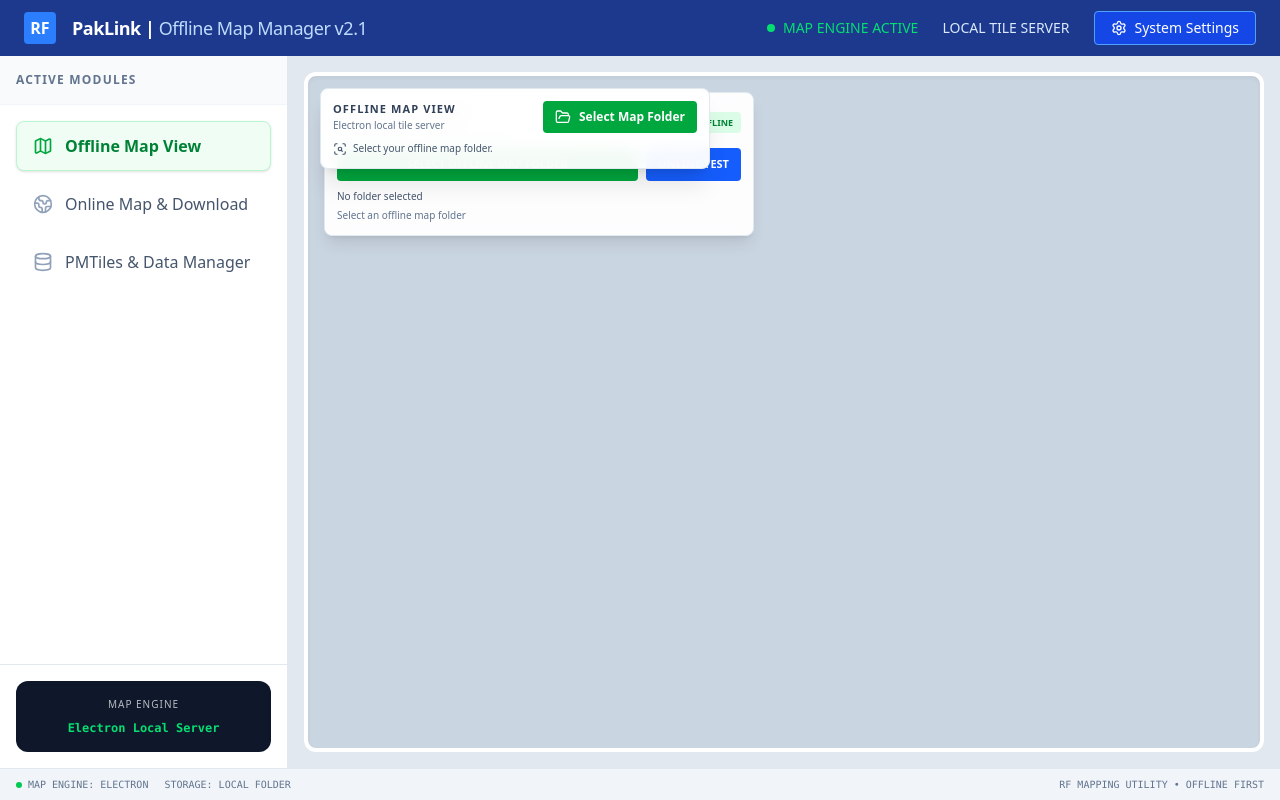
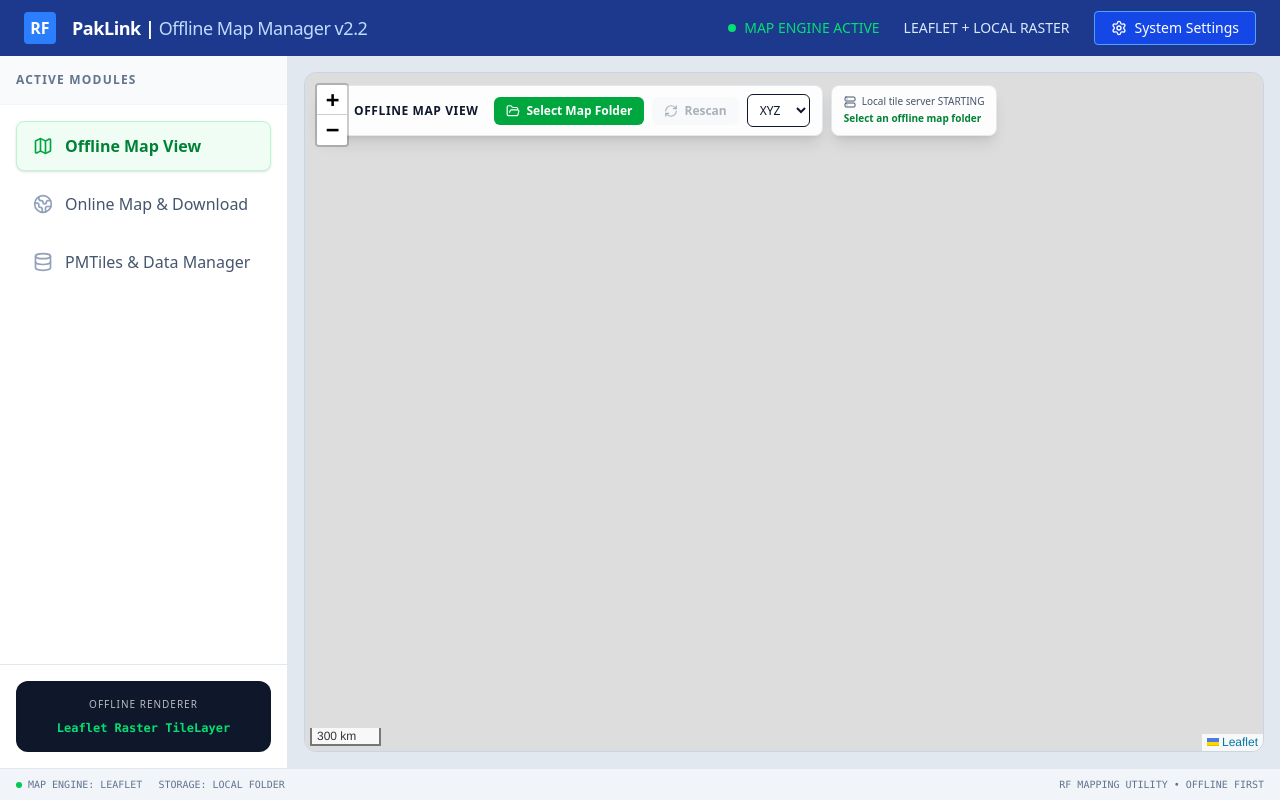
Before and after one commit to tauqeeraslam50-dev/Map-Data-Manager, a React (Vite) app: page / in a window 1280 px wide. Built offline with nearby package versions, Linux system fonts and the light colour scheme.

Commit message:
Use Leaflet raster viewer as primary offline map view

```diff
--- a/src/App.tsx
+++ b/src/App.tsx
@@ -1,8 +1,7 @@
 import React, { useState } from 'react';
 import UploadManager from './components/UploadManager';
-import OfflineMapViewer from './components/OfflineMapViewer';
+import OfflineRasterMap from './components/OfflineRasterMap';
 import OnlineMapManager from './components/OnlineMapManager';
-import OfflineMapControls from './components/OfflineMapControls';
 import { Database, Map as MapIcon, Settings, Menu, Globe2 } from 'lucide-react';
 
 export default function App() {
@@ -12,8 +11,8 @@
   return (
     <div className="flex flex-col h-screen w-full bg-slate-50 text-slate-900 overflow-hidden font-sans">
       <nav className="h-14 bg-blue-900 text-white flex items-center justify-between px-6 shrink-0 shadow-md">
-        <div className="flex items-center space-x-4"><div className="w-8 h-8 bg-blue-500 rounded flex items-center justify-center font-bold">RF</div><h1 className="text-lg font-semibold tracking-tight">PakLink | <span className="font-normal text-blue-200">Offline Map Manager v2.1</span></h1></div>
-        <div className="hidden md:flex items-center space-x-6 text-sm font-medium"><div className="flex items-center text-green-400"><div className="w-2 h-2 rounded-full bg-green-400 mr-2 animate-pulse" />MAP ENGINE ACTIVE</div><div className="text-blue-100">LOCAL TILE SERVER</div><button className="bg-blue-700 px-4 py-1.5 rounded hover:bg-blue-600 border border-blue-400 flex items-center gap-2 transition-colors"><Settings className="w-4 h-4" />System Settings</button></div>
+        <div className="flex items-center space-x-4"><div className="w-8 h-8 bg-blue-500 rounded flex items-center justify-center font-bold">RF</div><h1 className="text-lg font-semibold tracking-tight">PakLink | <span className="font-normal text-blue-200">Offline Map Manager v2.2</span></h1></div>
+        <div className="hidden md:flex items-center space-x-6 text-sm font-medium"><div className="flex items-center text-green-400"><div className="w-2 h-2 rounded-full bg-green-400 mr-2 animate-pulse" />MAP ENGINE ACTIVE</div><div className="text-blue-100">LEAFLET + LOCAL RASTER</div><button className="bg-blue-700 px-4 py-1.5 rounded hover:bg-blue-600 border border-blue-400 flex items-center gap-2 transition-colors"><Settings className="w-4 h-4" />System Settings</button></div>
         <button onClick={() => setMobileMenuOpen(!mobileMenuOpen)} className="md:hidden p-2 text-blue-100 hover:text-white"><Menu className="w-6 h-6" /></button>
       </nav>
       <div className="flex flex-1 overflow-hidden">
@@ -24,16 +23,16 @@
             <button onClick={() => selectTab('online')} className={`w-full flex items-center space-x-3 px-4 py-3 rounded-lg transition-colors border ${activeTab === 'online' ? 'bg-blue-50 border-blue-200 text-blue-700 font-semibold' : 'border-transparent text-slate-600 hover:bg-slate-50 hover:text-slate-900'}`}><Globe2 className={`w-5 h-5 ${activeTab === 'online' ? 'text-blue-600' : 'text-slate-400'}`} /><span>Online Map & Download</span></button>
             <button onClick={() => selectTab('data')} className={`w-full flex items-center space-x-3 px-4 py-3 rounded-lg transition-colors border ${activeTab === 'data' ? 'bg-blue-50 border-blue-200 text-blue-700 font-semibold' : 'border-transparent text-slate-600 hover:bg-slate-50 hover:text-slate-900'}`}><Database className={`w-5 h-5 ${activeTab === 'data' ? 'text-blue-600' : 'text-slate-400'}`} /><span>PMTiles & Data Manager</span></button>
           </div>
-          <div className="p-4 border-t border-slate-200"><div className="bg-slate-900 text-white p-4 rounded-xl text-center space-y-2 shadow-inner"><p className="text-[10px] opacity-70 tracking-widest uppercase">Map Engine</p><p className="font-mono text-xs text-green-400 font-semibold">Electron Local Server</p></div></div>
+          <div className="p-4 border-t border-slate-200"><div className="bg-slate-900 text-white p-4 rounded-xl text-center space-y-2 shadow-inner"><p className="text-[10px] opacity-70 tracking-widest uppercase">Offline Renderer</p><p className="font-mono text-xs text-green-400 font-semibold">Leaflet Raster TileLayer</p></div></div>
         </aside>
         <main className="flex-1 relative bg-slate-200 p-4 overflow-hidden flex flex-col">
-          {activeTab === 'map' && <div className="relative flex-1 min-h-0"><OfflineMapViewer /><OfflineMapControls /></div>}
+          {activeTab === 'map' && <div className="relative flex-1 min-h-0"><OfflineRasterMap /></div>}
           {activeTab === 'online' && <OnlineMapManager />}
           {activeTab === 'data' && <UploadManager />}
         </main>
         {mobileMenuOpen && <div className="fixed inset-0 bg-black/40 backdrop-blur-sm z-40 md:hidden" onClick={() => setMobileMenuOpen(false)} />}
       </div>
-      <footer className="h-8 bg-slate-100 border-t border-slate-200 flex items-center px-4 justify-between text-[10px] text-slate-500 font-mono shrink-0"><div className="flex space-x-4"><span className="flex items-center"><div className="w-1.5 h-1.5 rounded-full bg-green-500 mr-1.5" /> MAP ENGINE: ELECTRON</span><span>STORAGE: LOCAL FOLDER</span></div><div>RF MAPPING UTILITY • OFFLINE FIRST</div></footer>
+      <footer className="h-8 bg-slate-100 border-t border-slate-200 flex items-center px-4 justify-between text-[10px] text-slate-500 font-mono shrink-0"><div className="flex space-x-4"><span className="flex items-center"><div className="w-1.5 h-1.5 rounded-full bg-green-500 mr-1.5" /> MAP ENGINE: LEAFLET</span><span>STORAGE: LOCAL FOLDER</span></div><div>RF MAPPING UTILITY • OFFLINE FIRST</div></footer>
     </div>
   );
 }
```
